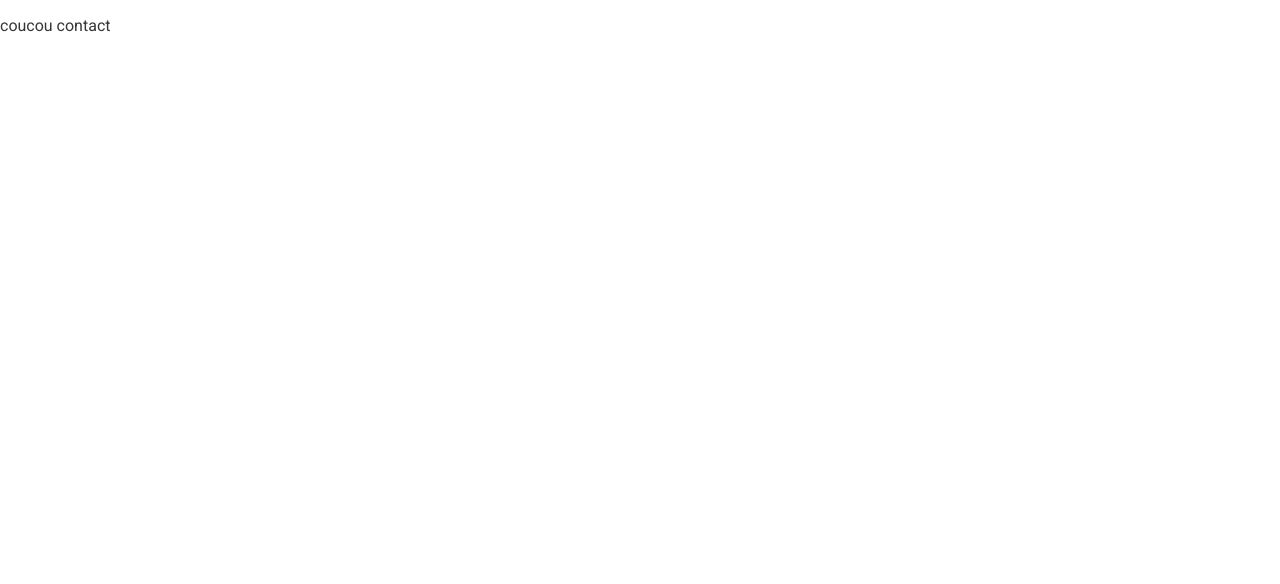
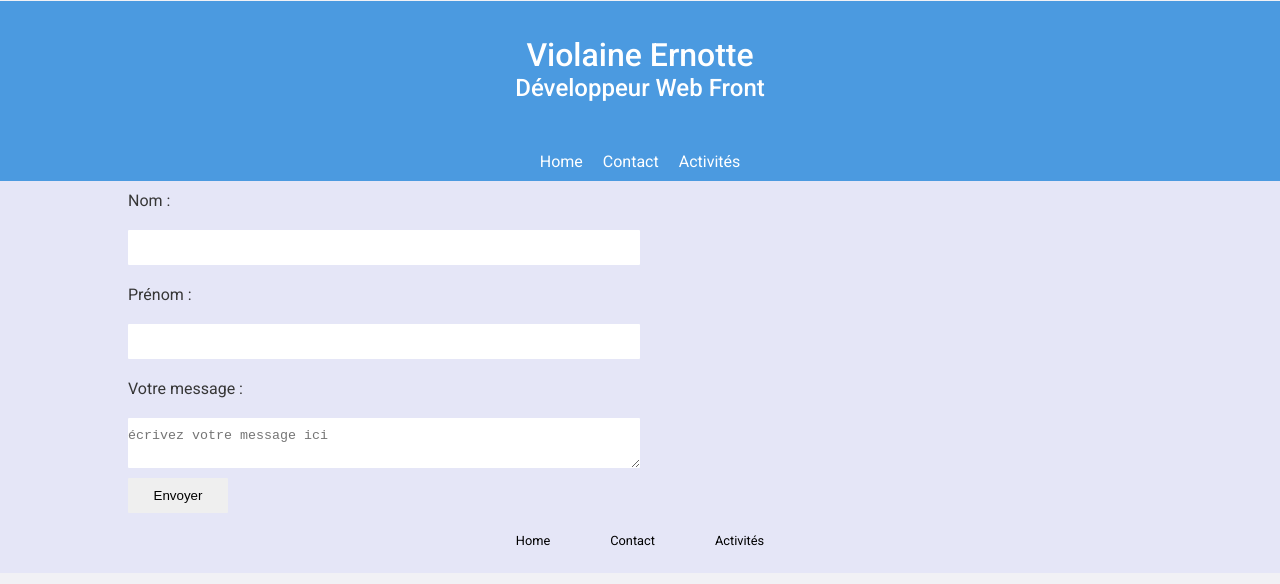
Before and after one commit to vio9/cv, a React (Create React App) app: page /contact in a window 1280 px wide. Shown: the top 584 px of the page. Built offline with nearby package versions, Linux system fonts and the light colour scheme.

Commit message:
create form

```diff
--- a/src/components/Contact.js
+++ b/src/components/Contact.js
@@ -1,7 +1,26 @@
 import React from "react";
-
+import Navigation from "./Navigation";
+import "../style/styles.scss";
+import Header from "./Header";
+import Footer from "./Footer";
+import { useState } from "react/cjs/react.development";
 const Contact = () => {
-	return <div>coucou contact</div>;
+	const [rempli, setRempli] = useState(false);
+	return (
+		<div className="contact-wrapper">
+			<Header />
+			<Navigation />
+			<form className="contact-form">
+				<label>Nom :</label>
+				<input type="text" name="nom" />
+				<label>Prénom :</label> <input type="text" name="prénom" />
+				<label>Votre message : </label>
+				<textarea placeholder="écrivez votre message ici"></textarea>
+				<input type="submit" value="Envoyer" className="envoyer" />
+			</form>
+			<Footer />
+		</div>
+	);
 };
 //email js !
 // https://www.youtube.com/watch?v=OCHsZuq7WRk
--- a/src/components/ExperiencePro.js
+++ b/src/components/ExperiencePro.js
@@ -1,6 +1,7 @@
 import React from "react";
 import "../style/styles.scss";
-
+import { FontAwesomeIcon } from "@fortawesome/react-fontawesome";
+import { faCheck } from "@fortawesome/free-solid-svg-icons";
 const ExperiencePro = ({
 	entreprise,
 	date,
@@ -21,10 +22,26 @@ const ExperiencePro = ({
 			<p className="poste">{poste}</p>
 			<p className="date">📅 {date}</p>
 			<p className="mission-title">💻 Missions :</p>
-			<p className="mission">{mission1}</p>
-			<p className="mission">{mission2}</p>
-			<p className="mission">{mission3}</p>
-			<p className="mission">{mission4}</p>
+			<p className="mission">
+				<FontAwesomeIcon icon={faCheck} />
+				&nbsp;
+				{mission1}
+			</p>
+			<p className="mission">
+				<FontAwesomeIcon icon={faCheck} />
+				&nbsp;
+				{mission2}
+			</p>
+			<p className="mission">
+				<FontAwesomeIcon icon={faCheck} />
+				&nbsp;
+				{mission3}
+			</p>
+			<p className="mission">
+				<FontAwesomeIcon icon={faCheck} />
+				&nbsp;
+				{mission4}
+			</p>
 			<p className="mission">⚙️ {environnement}</p>
 			<p className="link-p">
 				<a href={link} target="_blank" className="link">
--- /dev/null
+++ b/src/components/Header.js
@@ -0,0 +1,14 @@
+import React from "react";
+import Navigation from "./Navigation";
+const Header = () => {
+	return (
+		<div>
+			<div className="title">
+				<h1>Violaine Ernotte</h1>
+				<h2>Développeur Web Front</h2>
+			</div>
+		</div>
+	);
+};
+
+export default Header;
--- a/src/components/Home.js
+++ b/src/components/Home.js
@@ -6,14 +6,11 @@ import ExperienceProList from "./ExperienceProList";
 import Competences from "./Competences";
 import Formation from "./Formation";
 import Footer from "./Footer";
+import Header from "./Header";
 const Home = () => {
 	return (
 		<div className="wrapper-home">
-			<div className="title">
-				<h1>Violaine Ernotte</h1>
-				<h2>Développeur Web Front</h2>
-			</div>
-
+			<Header />
 			<Navigation />
 			<Presentation />
 			<Competences />
--- a/src/components/Navigation.js
+++ b/src/components/Navigation.js
@@ -8,10 +8,10 @@ const Navigation = () => {
 			<NavLink className="nav-link" exact to="/">
 				Home
 			</NavLink>
-			<NavLink className="nav-link" to="Contact">
+			<NavLink className="nav-link" to="/Contact">
 				Contact
 			</NavLink>
-			<NavLink className="nav-link" to="Activites">
+			<NavLink className="nav-link" to="/Activites">
 				Activités
 			</NavLink>
 		</div>
--- a/src/components/activites.js
+++ b/src/components/activites.js
@@ -1,9 +1,10 @@
 import React from "react";
+import Navigation from "./Navigation";
 
 const Activites = () => {
 	return (
 		<div>
-			<h1>bienvenue sur la page Intérets et activités personnelles! </h1>
+			<Navigation />
 		</div>
 	);
 };
--- a/src/style/_settings.scss
+++ b/src/style/_settings.scss
@@ -27,6 +27,7 @@ body {
 	margin: 1rem auto;
 	font-family: $font-1;
 	color: rgb(54, 54, 54);
+	background-color: #f1f1f5;
 
 	.wrapper-home {
 		@media only screen and (max-width: 340px) {
@@ -48,6 +49,6 @@ body {
 		height: 40px;
 		color: rgb(0, 0, 0);
 		font: 700;
-		font-size: 1.1em;
+		font-size: 0.8em;
 	}
 }
--- a/src/style/components/_competences.scss
+++ b/src/style/components/_competences.scss
@@ -5,7 +5,7 @@
 	border-radius: 2px;
 	font-weight: 400;
 	cursor: pointer;
-	margin: 4px;
+	margin: 10px;
 }
 .comp-title-pre-wrapper:hover {
 	color: black;
--- /dev/null
+++ b/src/style/components/_contact.scss
@@ -0,0 +1,26 @@
+.contact-wrapper {
+	background-color: rgb(229, 230, 247);
+	.contact-form {
+		display: flex;
+		flex-direction: column;
+		width: 80%;
+		margin: 0 auto;
+		justify-content: center;
+	}
+	label,
+	input,
+	textarea {
+		width: 50%;
+		margin-bottom: 10px;
+		display: flex;
+		padding: 10px 0px 10px 0px;
+		border: none;
+		border-radius: 1px;
+	}
+	.envoyer {
+		width: 100px;
+		display: flex;
+		justify-content: center;
+		text-align: center;
+	}
+}
--- a/src/style/components/_exp-pro.scss
+++ b/src/style/components/_exp-pro.scss
@@ -52,6 +52,7 @@
 
 		.mission {
 			padding: 4px;
+			margin: 2px;
 		}
 
 		.link {
--- a/src/style/components/_navigation.scss
+++ b/src/style/components/_navigation.scss
@@ -2,12 +2,13 @@
 	display: flex;
 	flex-direction: flex;
 	margin: 0 auto;
-	width: 400px;
+	background-color: rgb(75, 154, 224);
 	text-align: center;
 	justify-content: center;
 	.nav-link {
-		color: rgb(44, 43, 44);
+		color: rgb(255, 255, 255);
 		padding: 10px;
+		text-decoration: none;
 	}
 	.nav-link:hover {
 		color: rgb(92, 89, 92);
--- a/src/style/styles.scss
+++ b/src/style/styles.scss
@@ -5,3 +5,4 @@
 @import "./components/exp-pro";
 @import "./components/competences";
 @import "./components/formation";
+@import "./components/contact";
```
